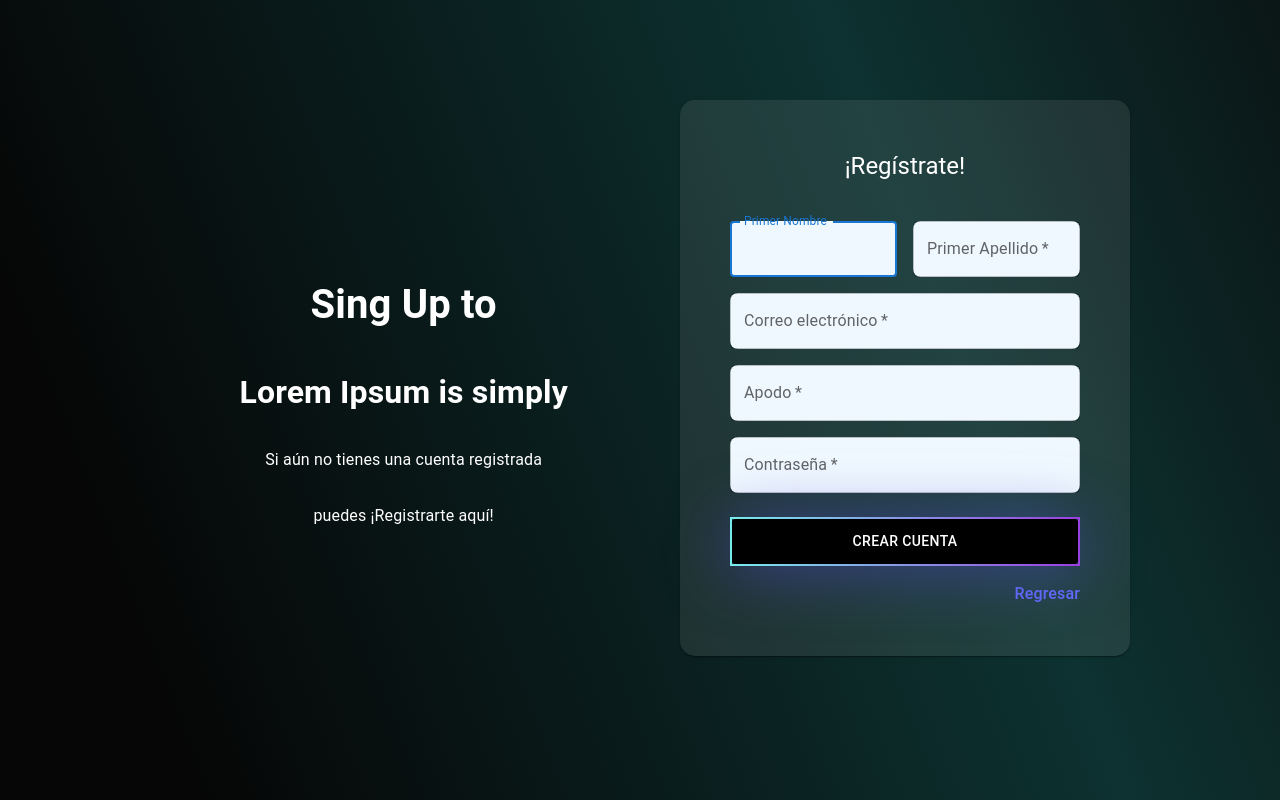
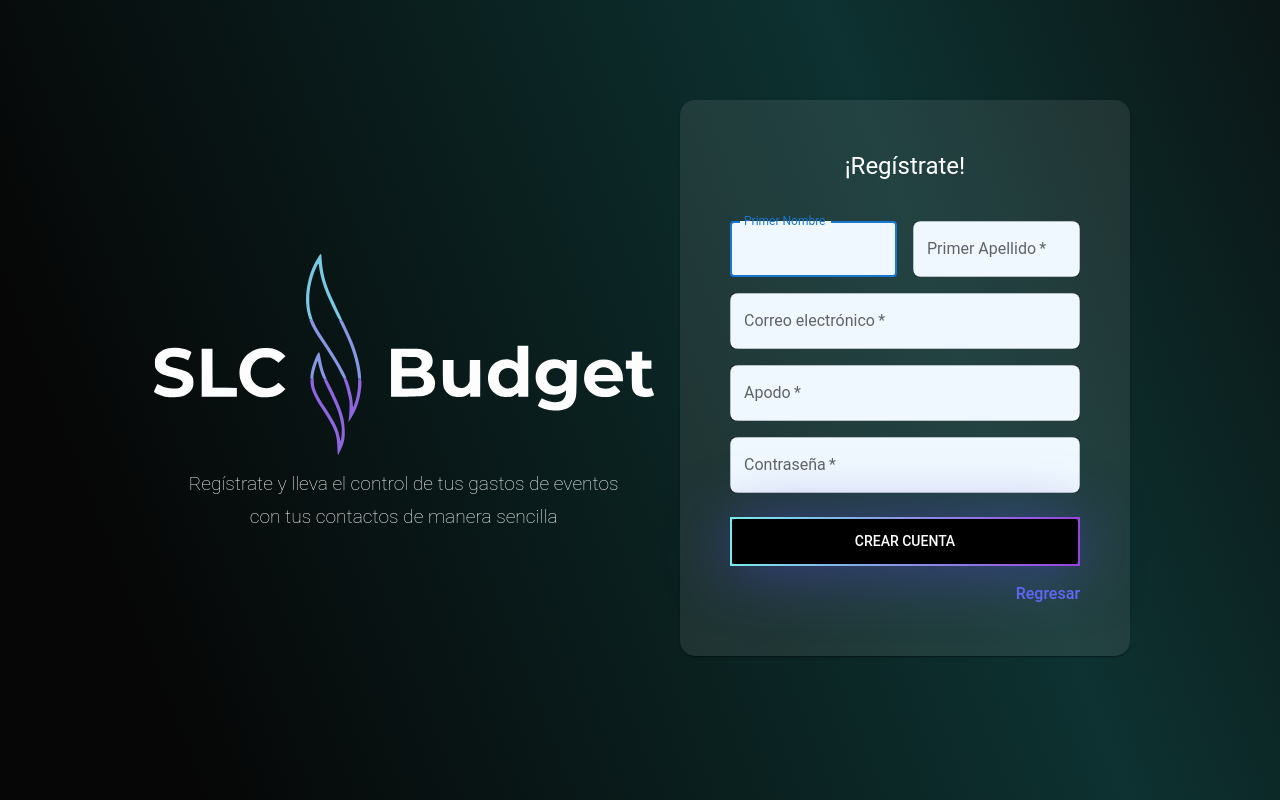
Before and after one commit to gomezcamilo9701/SLC-Budget-Website, a React (Vite) app: page /register in a window 1280 px wide. Shown: the top 800 px of the page. Built offline with nearby package versions, Linux system fonts and the light colour scheme.

Commit message:
Actualización de vista Register - Logo

```diff
--- a/src/components/register/Register.css
+++ b/src/components/register/Register.css
@@ -7,7 +7,7 @@
   .text-field-custom{
     background-color: aliceblue;
     color: #8e8adb;
-    border: 1px solid #8e8adb;
+    border: 2px solid #8e8adb;
     border-radius: 8px;
 
   }
--- a/src/components/register/Register.tsx
+++ b/src/components/register/Register.tsx
@@ -1,9 +1,7 @@
 import { useState } from "react";
-import Avatar from "@mui/material/Avatar";
 import CssBaseline from "@mui/material/CssBaseline";
 import Paper from "@mui/material/Paper";
 import Box from "@mui/material/Box";
-import LockOutlinedIcon from "@mui/icons-material/LockOutlined";
 import Typography from "@mui/material/Typography";
 import { createTheme, ThemeProvider } from "@mui/material/styles";
 import { useForm, SubmitHandler } from "react-hook-form";
@@ -13,7 +11,12 @@ import { Grid, TextField, Button } from "@mui/material";
 import { registerUser } from "../../services/user/UserService";
 import User from "../../models/user/User";
 
-const theme = createTheme();
+
+const theme = createTheme({
+  typography: {
+    fontFamily: 'Roboto, sans-serif',
+  },
+});
 
 const defaultValues: UserToRegister = {
   email: "",
@@ -54,14 +57,14 @@ const RegisterForm = () => {
         await registerUser(user);
         setAlert({
           type: "success",
-          message: "Successful registration as a user.",
+          message: "Registro satisfactorio como usuario.",
         });
       }
       reset();
     } catch (e) {
       setAlert({
         type: "error",
-        message: "Error in registration.",
+        message: "Error en el registro.",
       });
     }
   };
@@ -86,10 +89,14 @@ const RegisterForm = () => {
 
             }}
           >
-            <h1 style={{ color: "white", fontSize: "2.5rem", fontWeight: 750 }}>Sing Up to</h1>
-            <h1 style={{ color: "white", fontSize: "2rem", fontWeight: 650 }}>Lorem Ipsum is simply </h1>
-            <p style={{ color: "white" }}>Si aún no tienes una cuenta registrada</p>
-            <p style={{ color: "white" }}>puedes ¡Registrarte aquí!</p>
+            <img
+              src="src/assets/logo-slc.svg"
+              alt="SLC Logo"
+              style={{
+                width: "500px",
+              }}
+            />
+            <h1 style={{ color: "white", fontSize: "1.2rem", fontWeight: 100, textAlign: "center", lineHeight: "1.7", }}>Regístrate y lleva el control de tus gastos de eventos<br></br> con tus contactos de manera sencilla </h1>
           </div>
         </Grid>
 
@@ -112,8 +119,6 @@ const RegisterForm = () => {
               alignItems: "center",
               margin: "50px",
               gap: "15px",
-
-
             }}
           >
 
@@ -126,9 +131,10 @@ const RegisterForm = () => {
               onSubmit={handleSubmit(onSubmit)}
               sx={{ mt: 3 }}
             >
-              <Grid container spacing={2}>
-                <Grid item xs={12} sm={6}>
+              <Grid container spacing={2} >
+                <Grid item xs={12} sm={6} >
                   <TextField
+                    sx={{ color: "white" }}
                     className="text-field-custom"
                     autoComplete="given-name"
                     fullWidth
@@ -183,6 +189,7 @@ const RegisterForm = () => {
                     fullWidth
                     id="password"
                     label="Contraseña"
+                    type="password"
                     autoComplete="password"
                   /* {...register("password", { required: true, minLength: 4 })}*/
                   />
@@ -204,6 +211,9 @@ const RegisterForm = () => {
                   borderImageSource: 'linear-gradient(to right, #77EBEB, #9A40E0)',
                   padding: '10px',
                   boxShadow: "0px 4px 61px 0px rgba(77, 71, 195, 0.60)",
+                  '&:hover': {
+                    backgroundColor: "#211f42"
+                  },
 
                 }}
               /* disabled={!isValid}*/
```
Also changed, not shown: src/assets/logo-slc.svg (added), src/assets/logoTemp.png (deleted).
